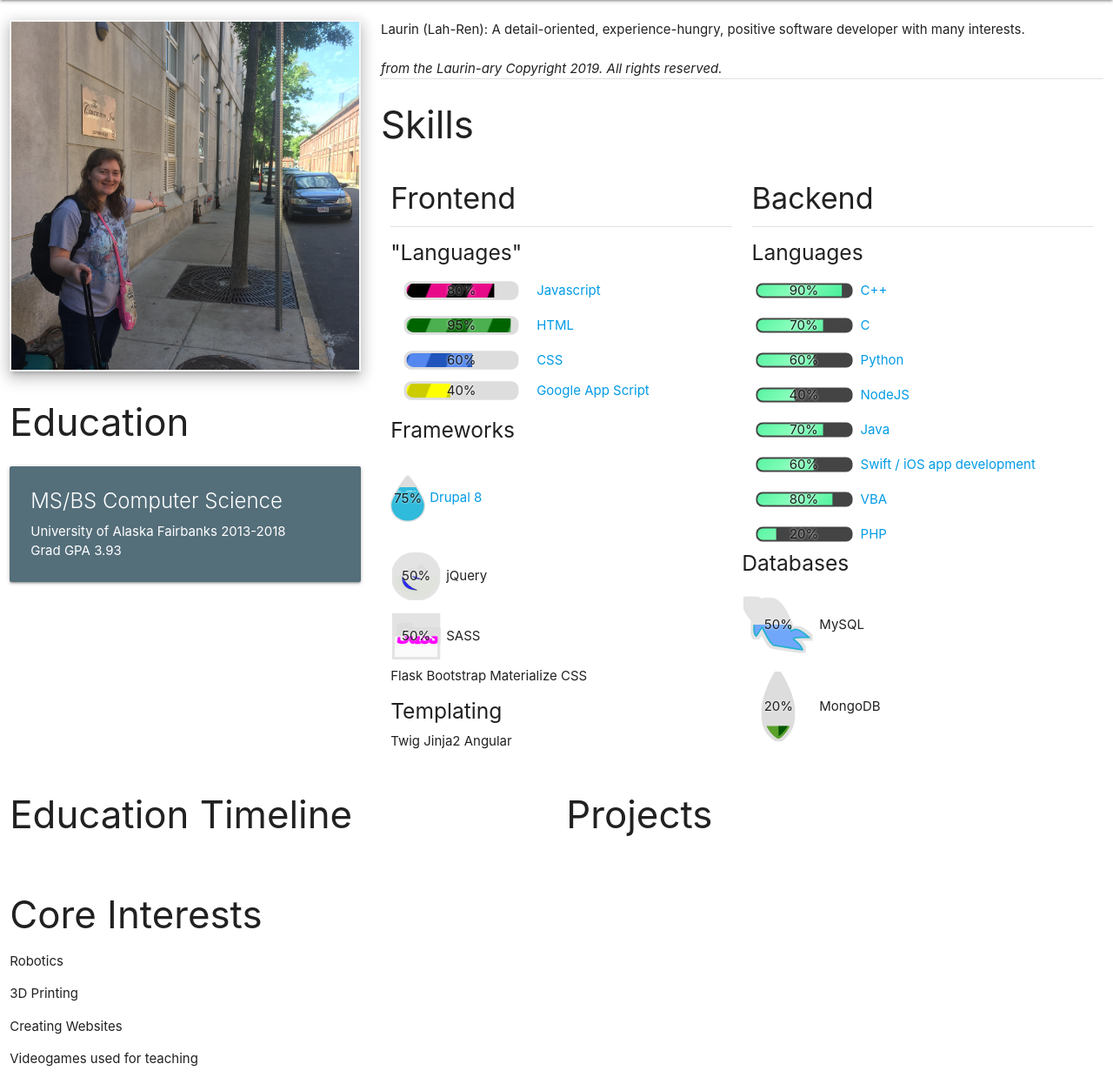
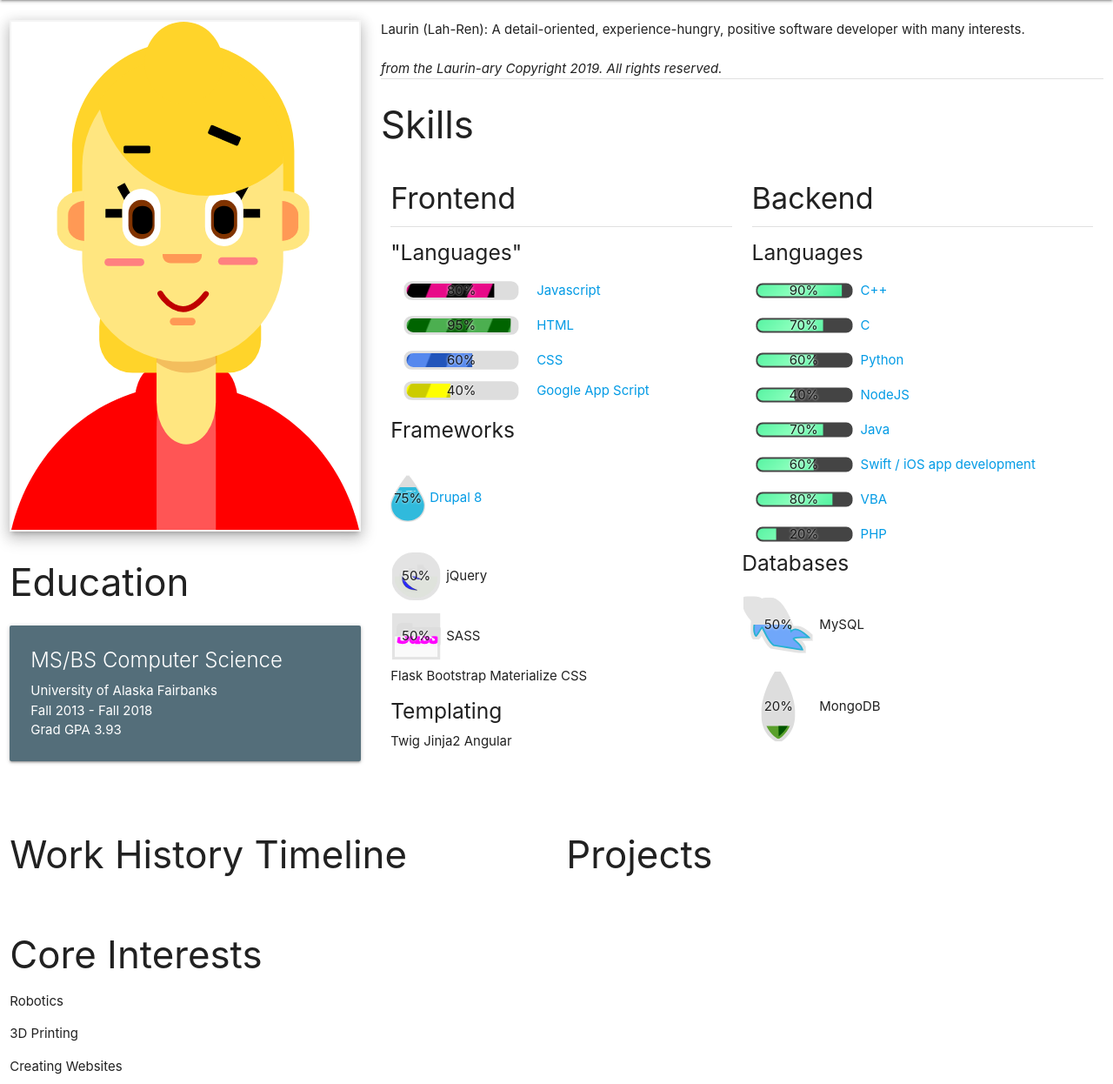
Before and after one commit to Dev-Laurin/portfolioWebsite, a Flask app: page / in a window 1280 px wide. Shown: the part 64-1310 px from the top of the page at 87% size. Run offline with Flask 2, Linux system fonts and the light colour scheme; some libraries are stand-ins or nearby versions.

Commit message:
Added svg image.

```diff
--- a/pythonSite/templates/index.html
+++ b/pythonSite/templates/index.html
@@ -32,14 +32,15 @@
     <div>
 	  	<div class="row">
 	  		<div class="col s4">
-	  			<img class="responsive-img z-depth-3" src="../static/images/laurin_boston.jpg">
+	  			<img class="responsive-img z-depth-3" src="../static/images/person.svg">
 	  			<h3>Education</h3>
 	  			<div class="row">
 				    <div class="col s12">
 				      <div class="card blue-grey darken-1">
 				        <div class="card-content white-text">
 				          <span class="card-title">MS/BS Computer Science</span>
-				          <p>University of Alaska Fairbanks 2013-2018</p>
+				          <p>University of Alaska Fairbanks</p>
+				          <p>Fall 2013 - Fall 2018</p>
 				          <p>Grad GPA 3.93</p>
 				        </div>
 				      </div>
@@ -191,7 +192,7 @@
 
   		<div class="row">
   			<div class="col s6">
-  				<h3>Education Timeline</h3>
+  				<h3>Work History Timeline</h3>
   			</div>
   			<div class="col s6">
   				<h3>Projects</h3>
```
Also changed, not shown: pythonSite/static/images/person.svg (added).
